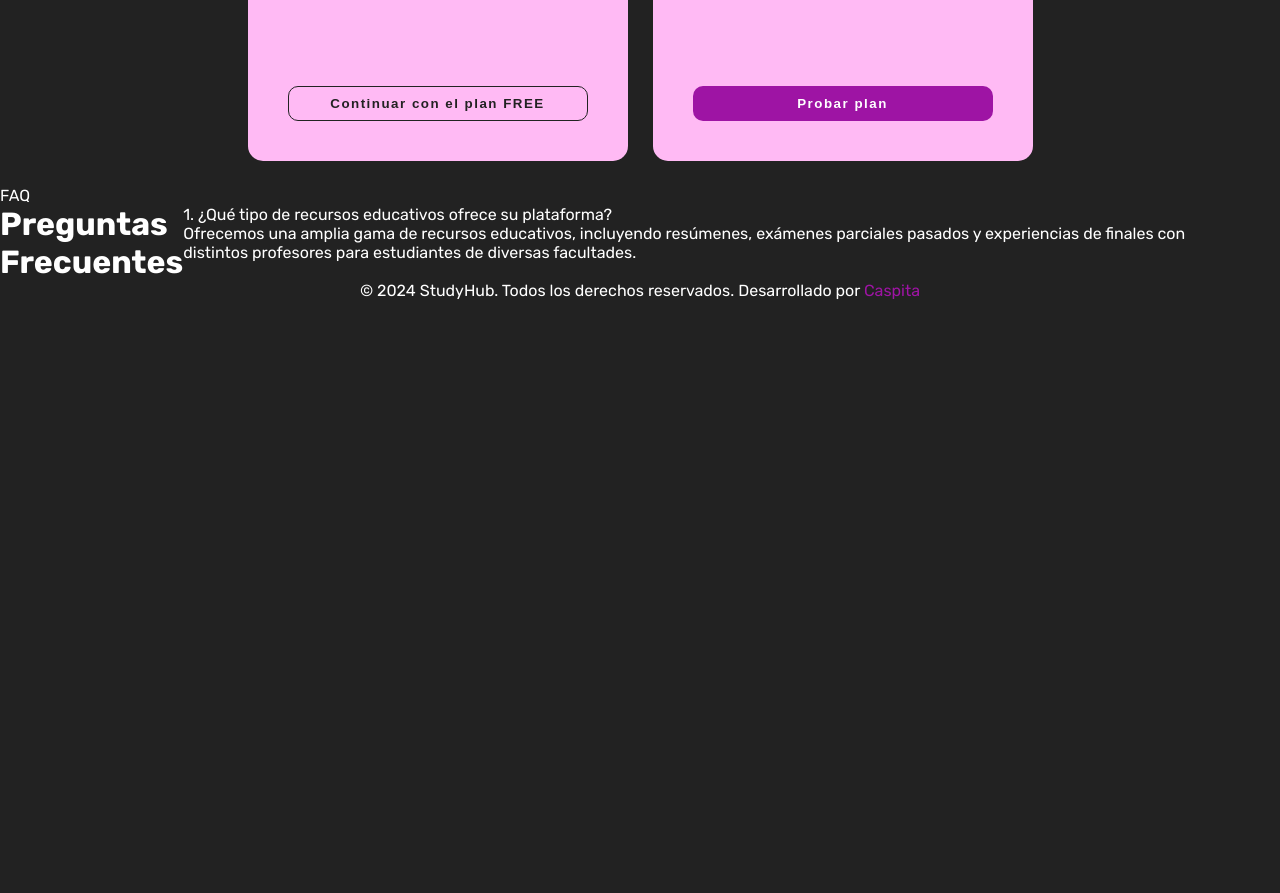
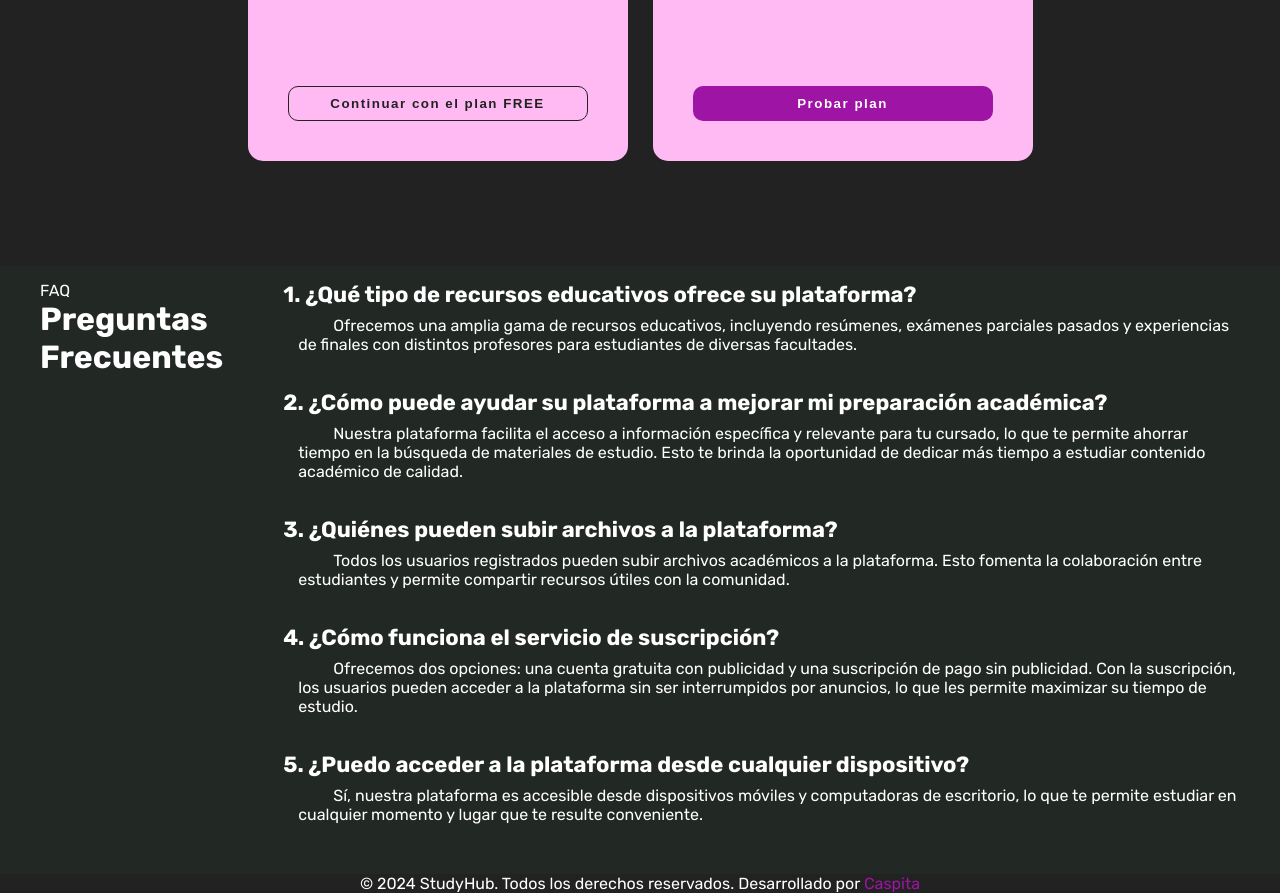
Before and after one commit to Caaspita/StudyHub, a plain HTML site: page index.html in a window 1280 px wide. Shown: the part 1505-2398 px from the top of the page. Before the commit the page ends 1805 px from the top, so only its background shows below. Drawn offline with Linux system fonts and the light colour scheme.

Commit message:
Agregado la seccion de FAQ

```diff
--- a/index.html
+++ b/index.html
@@ -114,18 +114,34 @@
             </article>
         </div>
     </section>
-    <section >
+    <section class="faq_contendor">
         <div class="faq">
             <div class="faq_titulo">
                 <p>FAQ</p>
                 <h3>Preguntas<br>Frecuentes</h3>
             </div>
-            <div class="faq_preguntas">
-                <div>
-                    <p>1. ¿Qué tipo de recursos educativos ofrece su plataforma?</p>
-                    <p>Ofrecemos una amplia gama de recursos educativos, incluyendo resúmenes, exámenes parciales pasados y experiencias de finales con distintos profesores para estudiantes de diversas facultades.</p>
-                </div>
-            </div>
+            <ul class="faq_preguntas">
+                <li>
+                    <p class="faq_pregunta">1. ¿Qué tipo de recursos educativos ofrece su plataforma?</p>
+                    <p class="faq_respuesta">Ofrecemos una amplia gama de recursos educativos, incluyendo resúmenes, exámenes parciales pasados y experiencias de finales con distintos profesores para estudiantes de diversas facultades.</p>
+                </li>
+                <li>
+                    <p class="faq_pregunta">2. ¿Cómo puede ayudar su plataforma a mejorar mi preparación académica?</p>
+                    <p class="faq_respuesta">Nuestra plataforma facilita el acceso a información específica y relevante para tu cursado, lo que te permite ahorrar tiempo en la búsqueda de materiales de estudio. Esto te brinda la oportunidad de dedicar más tiempo a estudiar contenido académico de calidad.</p>
+                </li>
+                <li>
+                    <p class="faq_pregunta">3. ¿Quiénes pueden subir archivos a la plataforma?</p>
+                    <p class="faq_respuesta">Todos los usuarios registrados pueden subir archivos académicos a la plataforma. Esto fomenta la colaboración entre estudiantes y permite compartir recursos útiles con la comunidad.</p>
+                </li>
+                <li>
+                    <p class="faq_pregunta">4. ¿Cómo funciona el servicio de suscripción?</p>
+                    <p class="faq_respuesta">Ofrecemos dos opciones: una cuenta gratuita con publicidad y una suscripción de pago sin publicidad. Con la suscripción, los usuarios pueden acceder a la plataforma sin ser interrumpidos por anuncios, lo que les permite maximizar su tiempo de estudio.</p>
+                </li>
+                <li>
+                    <p class="faq_pregunta">5. ¿Puedo acceder a la plataforma desde cualquier dispositivo?</p>
+                    <p class="faq_respuesta">Sí, nuestra plataforma es accesible desde dispositivos móviles y computadoras de escritorio, lo que te permite estudiar en cualquier momento y lugar que te resulte conveniente.</p>
+                </li>
+            </ul>
         </div>
     </section>
 
--- a/styles.css
+++ b/styles.css
@@ -2,6 +2,7 @@
 
     --violeta: #9e14a4;
     --rosa:#ffbaf4;
+    --verdeOscuro: #222925;
 
     --Oscuro: #222222;
     --gris: grey;
@@ -231,13 +232,13 @@ body{
     font-size: 42px;
 }
 
-ul{
+.sub ul{
     list-style: none;
 }
-li{
+.sub li{
     margin-top: 10px;
 }
-li::before{
+.sub li::before{
     content: "✔";
     margin-right: 8px;
 }
@@ -295,19 +296,40 @@ footer p a{
 }
 
 /* FAQ */
+.faq_contendor{
+    display: flex;
+    justify-content: center;
+    margin-top: 80px;
+    padding: 15px;
+    background-color: var(--verdeOscuro);
+}
 .faq{
     display: flex;
     max-width: 1200px;
     width: 100%;
+    flex-direction: column;
+    gap: 60px;
     justify-content: center;
     align-items: center;
+}
+.faq_preguntas{
+    list-style: none;
+}
+.faq_pregunta{
+    font-size: 22px;
+    font-weight: 700;
+    margin-bottom: 8px;
+}
+.faq_respuesta{
+    margin-left: 0px;
+    text-indent: 35px;
+    margin-bottom: 35px;
 }
 
 
 
 
-
-/* Nosotros */
+/*  ----------------- Nosotros ----------------- */
 
 .nosotros_mision{
     display: flex;
@@ -329,7 +351,7 @@ footer p a{
     display: flex;
     justify-content: center;
     align-items: center;
-    background-color: #222925;
+    background-color: var(--verdeOscuro);
     height: 400px;
     overflow-x: hidden;
 }
@@ -377,6 +399,7 @@ footer p a{
     .nosotros-vision-bg{
         left: 70%;
     }
+
 }
  @media (min-width: 1100px) {
     .header_contenedor{
@@ -401,5 +424,13 @@ footer p a{
     }
     .btns_contenedor{
         flex-direction: row;
+        align-items: center;
+    }
+    .faq{
+        flex-direction: row;
+        align-items: start;
+    }
+    .faq_respuesta{
+        margin-left: 15px;
     }
 }
```
